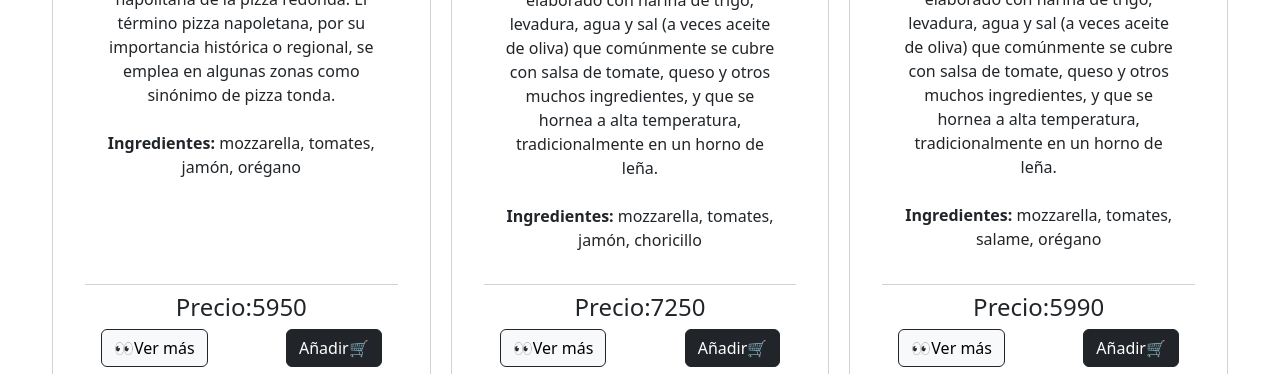
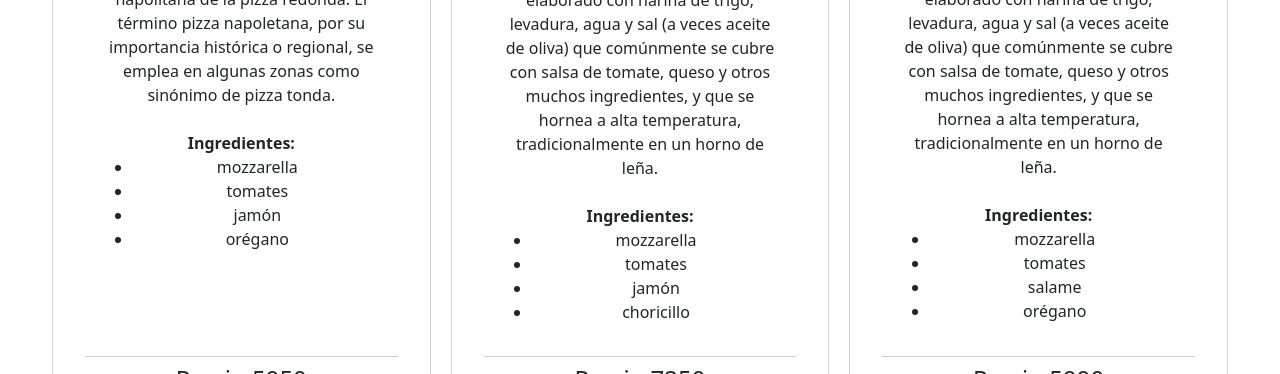
Before and after one commit to Lavkenpilar/pizzeriaHito1, a React (Vite) app: page / in a window 1280 px wide. Shown: the part 780-1154 px from the top of the page. Built offline with nearby package versions, Linux system fonts and the light colour scheme.

Commit message:
se crea un <li> por cada elemento del array ingredients en el componente CardPizza

```diff
--- a/src/components/CardPizza.jsx
+++ b/src/components/CardPizza.jsx
@@ -20,7 +20,12 @@ const CardPizza = ({price, img, id, name, desc, ingredients}) => {
           </div>
           <br/>
           <div className="ingredientes">
-          <p><strong>Ingredientes:</strong> {ingredients.join(", ")}</p>
+          <strong>Ingredientes:</strong>
+          <ul>
+          {ingredients.map ((ingredient, indice) => (
+            <li key={indice}>{ingredient}</li>
+          ))}
+          </ul>
           </div>
         </Card.Text>
       </Card.Body>
--- a/src/components/Home.jsx
+++ b/src/components/Home.jsx
@@ -5,7 +5,7 @@ import { pizzas } from '../pizzas.js'
 
 
 const Home = () => {
-  console.log (pizzas)
+ /* console.log (pizzas)*/
  /* const [listaPizzas, setListaPizzas] = useState (pizzas)*/
  /* const listaPizzas = [...pizzas]*/
   return (
```
